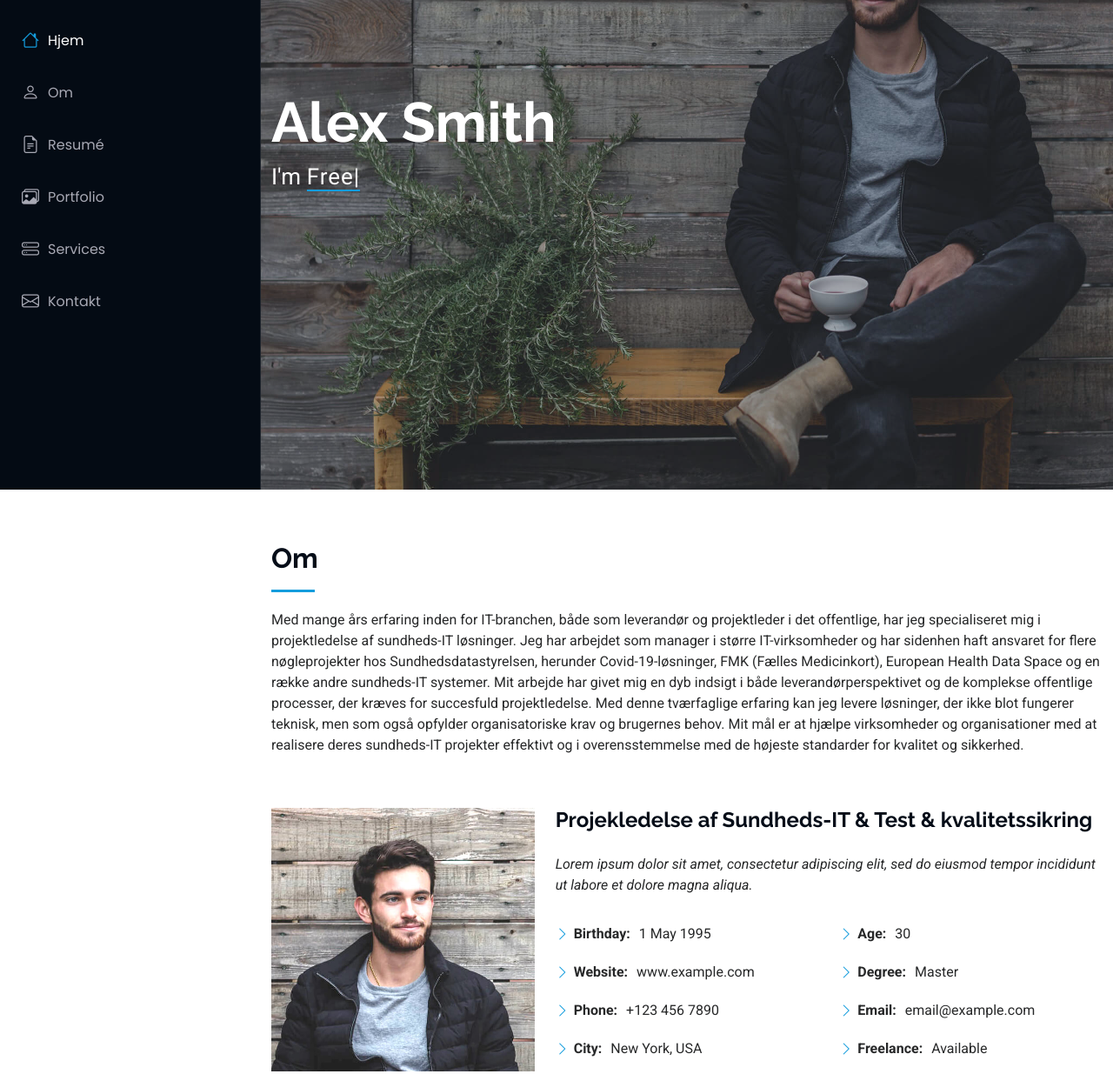
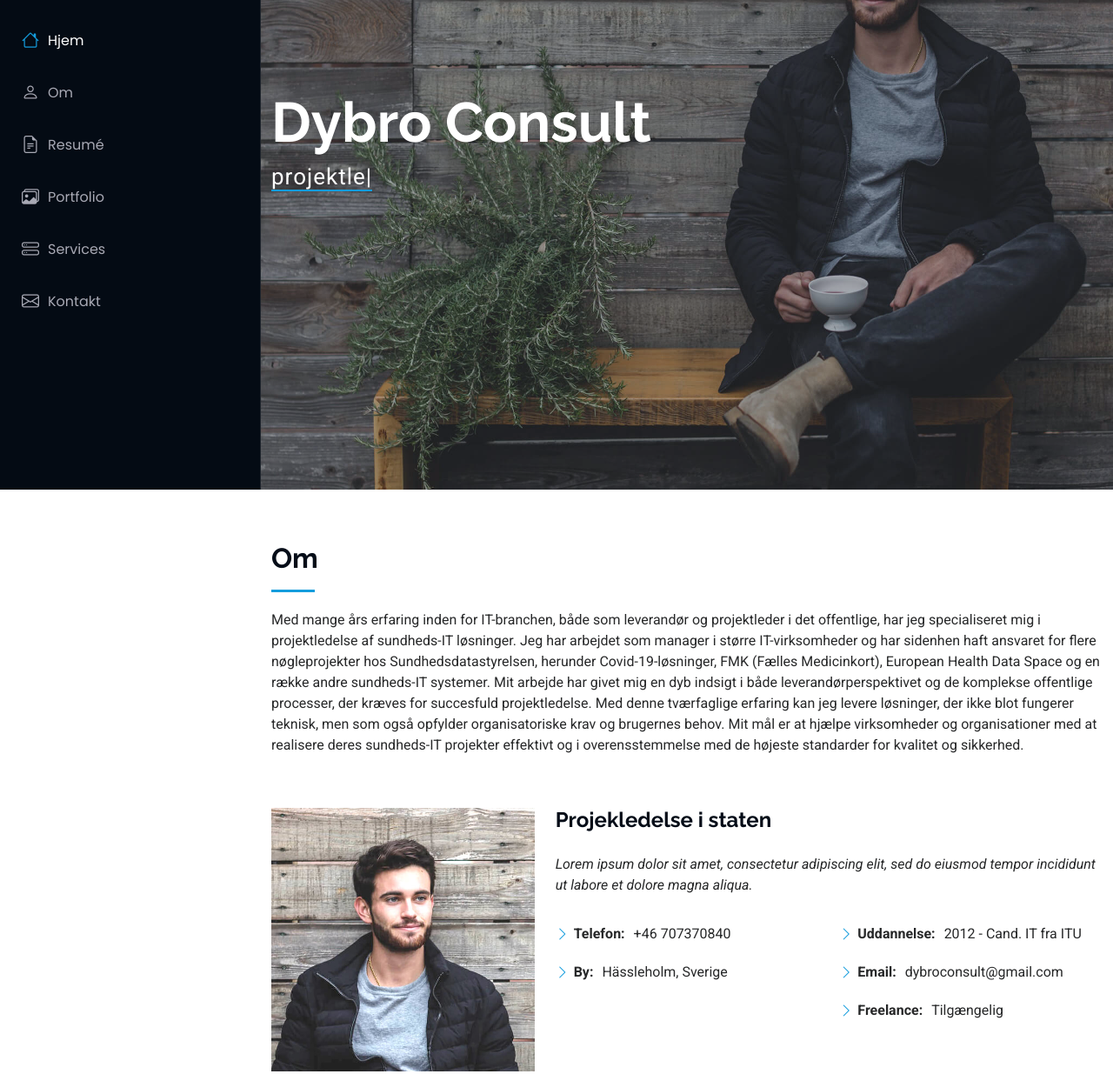
Before and after one commit to cdybro/dybroconsult, a plain HTML site: page index.html in a window 1280 px wide. Shown: the part 237-1472 px from the top of the page at 87% size. Drawn offline with Linux system fonts and the light colour scheme.

Commit message:
Update index.html
Opdateret

```diff
--- a/index.html
+++ b/index.html
@@ -4,7 +4,7 @@
 <head>
   <meta charset="utf-8">
   <meta content="width=device-width, initial-scale=1.0" name="viewport">
-  <title>Index - iPortfolio Bootstrap Template</title>
+  <title>Dybro Consult - Projektledelse af Sundheds-IT</title>
   <meta content="" name="description">
   <meta content="" name="keywords">
 
@@ -80,8 +80,8 @@
       <img src="assets/img/hero-bg.jpg" alt="" data-aos="fade-in" class="">
 
       <div class="container" data-aos="fade-up" data-aos-delay="100">
-        <h2>Alex Smith</h2>
-        <p>I'm <span class="typed" data-typed-items="Designer, Developer, Freelancer, Photographer">Designer</span><span class="typed-cursor typed-cursor--blink" aria-hidden="true"></span><span class="typed-cursor typed-cursor--blink" aria-hidden="true"></span></p>
+        <h2>Dybro Consult</h2>
+        <p><span class="typed" data-typed-items="projektledelse">Designer</span><span class="typed-cursor typed-cursor--blink" aria-hidden="true"></span><span class="typed-cursor typed-cursor--blink" aria-hidden="true"></span></p>
       </div>
 
     </section><!-- /Hero Section -->
@@ -106,7 +106,7 @@
             <img src="assets/img/my-profile-img.jpg" class="img-fluid" alt="">
           </div>
           <div class="col-lg-8 content">
-            <h2>Projekledelse af Sundheds-IT &amp; Test & kvalitetssikring</h2>
+            <h2>Projekledelse i staten</h2>
             <p class="fst-italic py-3">
               Lorem ipsum dolor sit amet, consectetur adipiscing elit, sed do eiusmod tempor incididunt ut labore et dolore
               magna aliqua.
@@ -114,24 +114,22 @@
             <div class="row">
               <div class="col-lg-6">
                 <ul>
-                  <li><i class="bi bi-chevron-right"></i> <strong>Birthday:</strong> <span>1 May 1995</span></li>
-                  <li><i class="bi bi-chevron-right"></i> <strong>Website:</strong> <span>www.example.com</span></li>
-                  <li><i class="bi bi-chevron-right"></i> <strong>Phone:</strong> <span>+123 456 7890</span></li>
-                  <li><i class="bi bi-chevron-right"></i> <strong>City:</strong> <span>New York, USA</span></li>
+                  <!-- End Section Title <li><i class="bi bi-chevron-right"></i> <strong>Birthday:</strong> <span>1 May 1995</span></li>-->
+                 <!--  <li><i class="bi bi-chevron-right"></i> <strong>Website:</strong> <span>www.example.com</span></li>-->
+                  <li><i class="bi bi-chevron-right"></i> <strong>Telefon:</strong> <span>+46 707370840</span></li>
+                  <li><i class="bi bi-chevron-right"></i> <strong>By:</strong> <span>Hässleholm, Sverige</span></li>
                 </ul>
               </div>
               <div class="col-lg-6">
                 <ul>
-                  <li><i class="bi bi-chevron-right"></i> <strong>Age:</strong> <span>30</span></li>
-                  <li><i class="bi bi-chevron-right"></i> <strong>Degree:</strong> <span>Master</span></li>
-                  <li><i class="bi bi-chevron-right"></i> <strong>Email:</strong> <span>email@example.com</span></li>
-                  <li><i class="bi bi-chevron-right"></i> <strong>Freelance:</strong> <span>Available</span></li>
+                  <!-- <li><i class="bi bi-chevron-right"></i> <strong>Alder:</strong> <span>30</span></li>-->
+                  <li><i class="bi bi-chevron-right"></i> <strong>Uddannelse:</strong> <span>2012 - Cand. IT fra ITU</span></li>
+                  <li><i class="bi bi-chevron-right"></i> <strong>Email:</strong> <span>dybroconsult@gmail.com</span></li>
+                  <li><i class="bi bi-chevron-right"></i> <strong>Freelance:</strong> <span>Tilgængelig</span></li>
                 </ul>
               </div>
             </div>
             <p class="py-3">
-              Officiis eligendi itaque labore et dolorum mollitia officiis optio vero. Quisquam sunt adipisci omnis et ut. Nulla accusantium dolor incidunt officia tempore. Et eius omnis.
-              Cupiditate ut dicta maxime officiis quidem quia. Sed et consectetur qui quia repellendus itaque neque.
             </p>
           </div>
         </div>
@@ -259,7 +257,7 @@
 
       <!-- Section Title -->
       <div class="container section-title" data-aos="fade-up">
-        <h2>Resume</h2>
+        <h2>Resumé</h2>
         <p>Magnam dolores commodi suscipit. Necessitatibus eius consequatur ex aliquid fuga eum quidem. Sit sint consectetur velit. Quisquam quos quisquam cupiditate. Et nemo qui impedit suscipit alias ea. Quia fugiat sit in iste officiis commodi quidem hic quas.</p>
       </div><!-- End Section Title -->
 
@@ -271,8 +269,8 @@
             <h3 class="resume-title">Sumary</h3>
 
             <div class="resume-item pb-0">
-              <h4>Brandon Johnson</h4>
-              <p><em>Innovative and deadline-driven Graphic Designer with 3+ years of experience designing and developing user-centered digital/print marketing material from initial concept to final, polished deliverable.</em></p>
+              <h4>Christian Sjunnesson Dybro</h4>
+              <p><em></em></p>
               <ul>
                 <li>Portland par 127,Orlando, FL</li>
                 <li>(123) 456-7891</li>
@@ -280,12 +278,12 @@
               </ul>
             </div><!-- Edn Resume Item -->
 
-            <h3 class="resume-title">Education</h3>
+            <h3 class="resume-title">Uddannelse</h3>
             <div class="resume-item">
-              <h4>Master of Fine Arts &amp; Graphic Design</h4>
-              <h5>2015 - 2016</h5>
-              <p><em>Rochester Institute of Technology, Rochester, NY</em></p>
-              <p>Qui deserunt veniam. Et sed aliquam labore tempore sed quisquam iusto autem sit. Ea vero voluptatum qui ut dignissimos deleniti nerada porti sand markend</p>
+              <h4>Cand. IT &amp;</h4>
+              <h5>2010 - 2012</h5>
+              <p><em>IT Universitet</em></p>
+              <p></p>
             </div><!-- Edn Resume Item -->
 
             <div class="resume-item">
```
